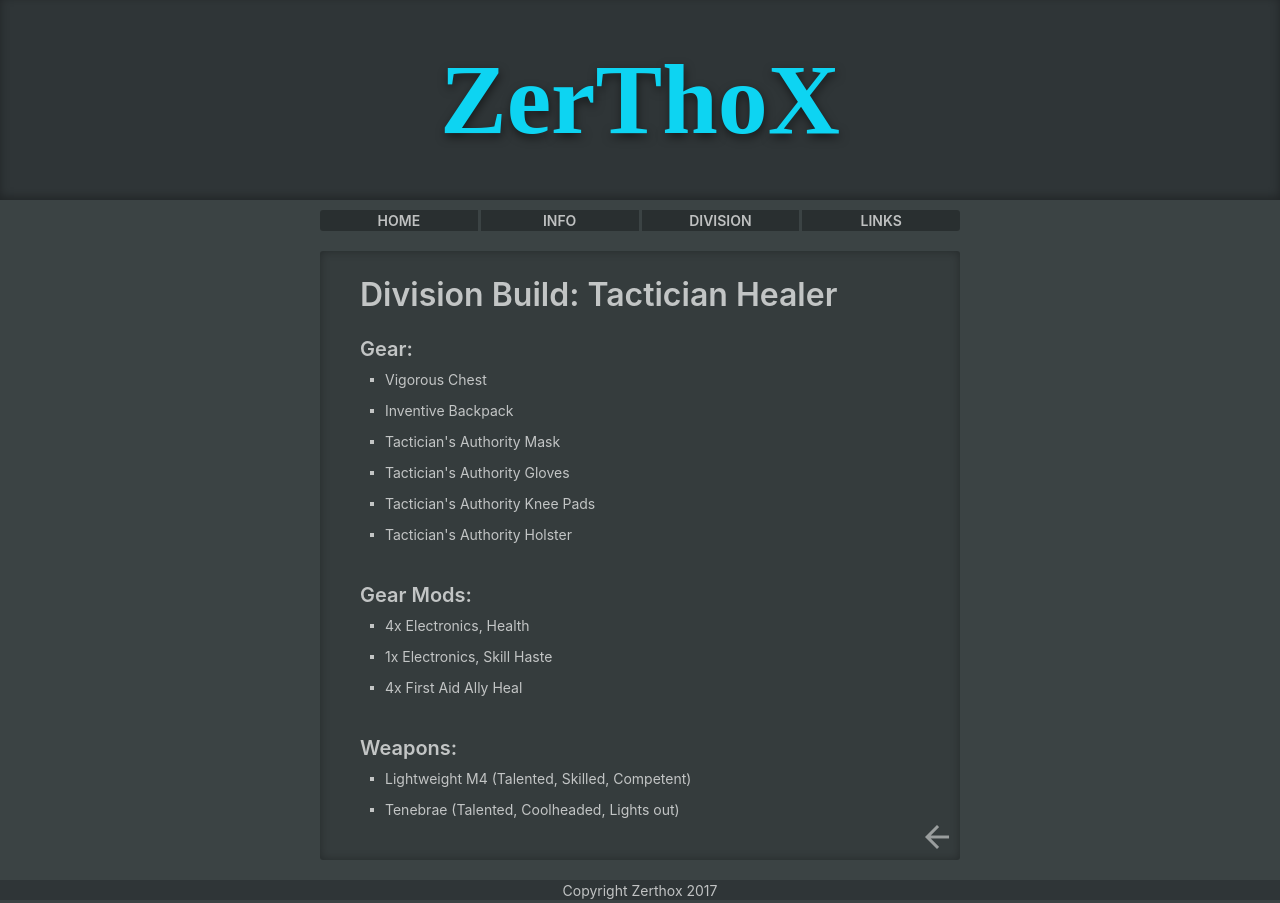
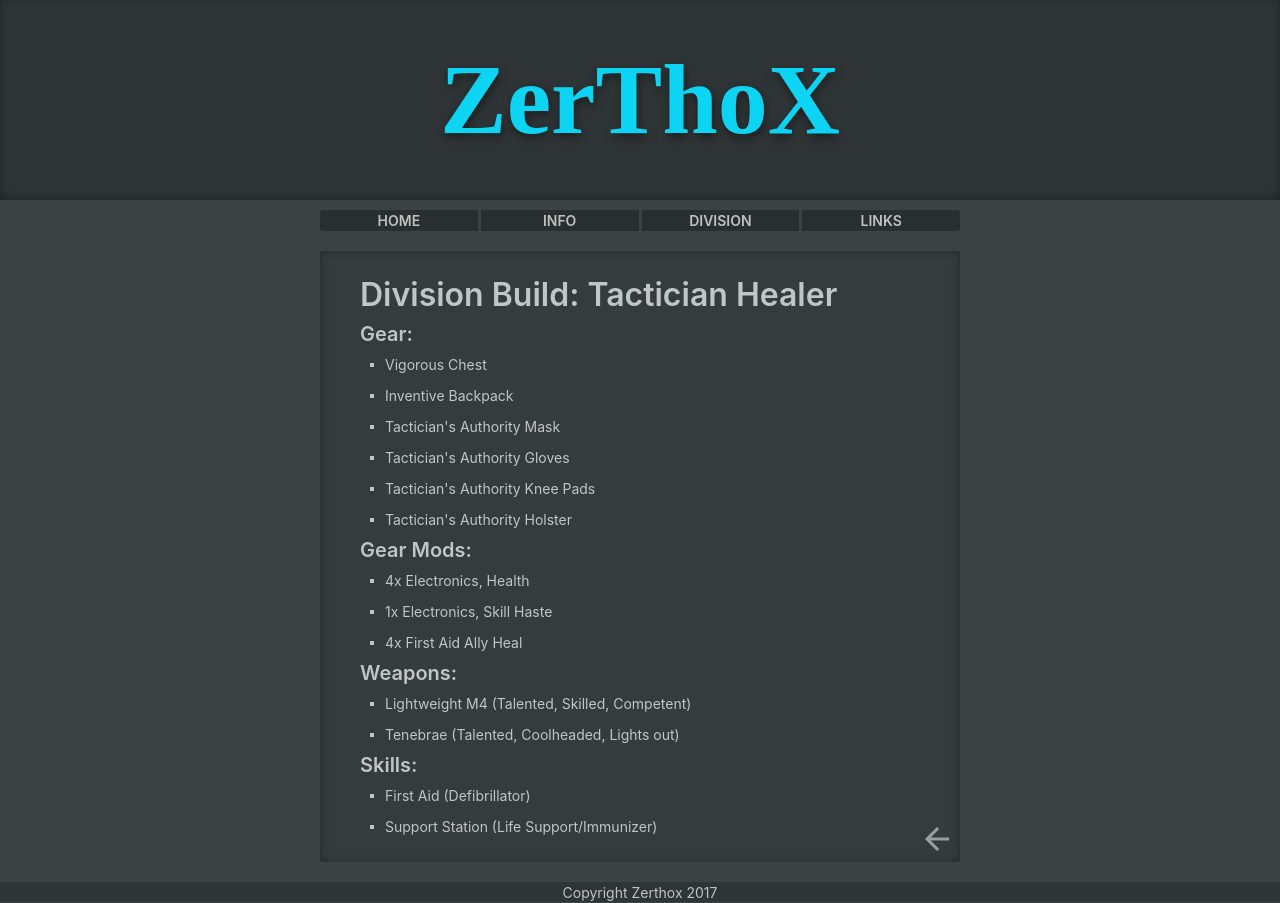
Before and after one commit to Zerthox/zerthox.github.io, a Jekyll site: the page built from division/builds/tactician.html, in a window 1280 px wide. Built offline with Jekyll 4.4.1, drawn with Linux system fonts in a browser that asks for light colours; some web fonts are replaced.

Commit message:
Update tactician.html

```diff
--- a/division/builds/tactician.html
+++ b/division/builds/tactician.html
@@ -23,4 +23,9 @@
         <li>Lightweight M4 (Talented, Skilled, Competent)</li>
         <li>Tenebrae (Talented, Coolheaded, Lights out)</li>
     </ul>
+    <ul class="list builds">
+        <h3>Skills:</h3>
+        <li>First Aid (Defibrillator)</li>
+        <li>Support Station (Life Support/Immunizer)</li>
+    </ul>
 </div>
```
